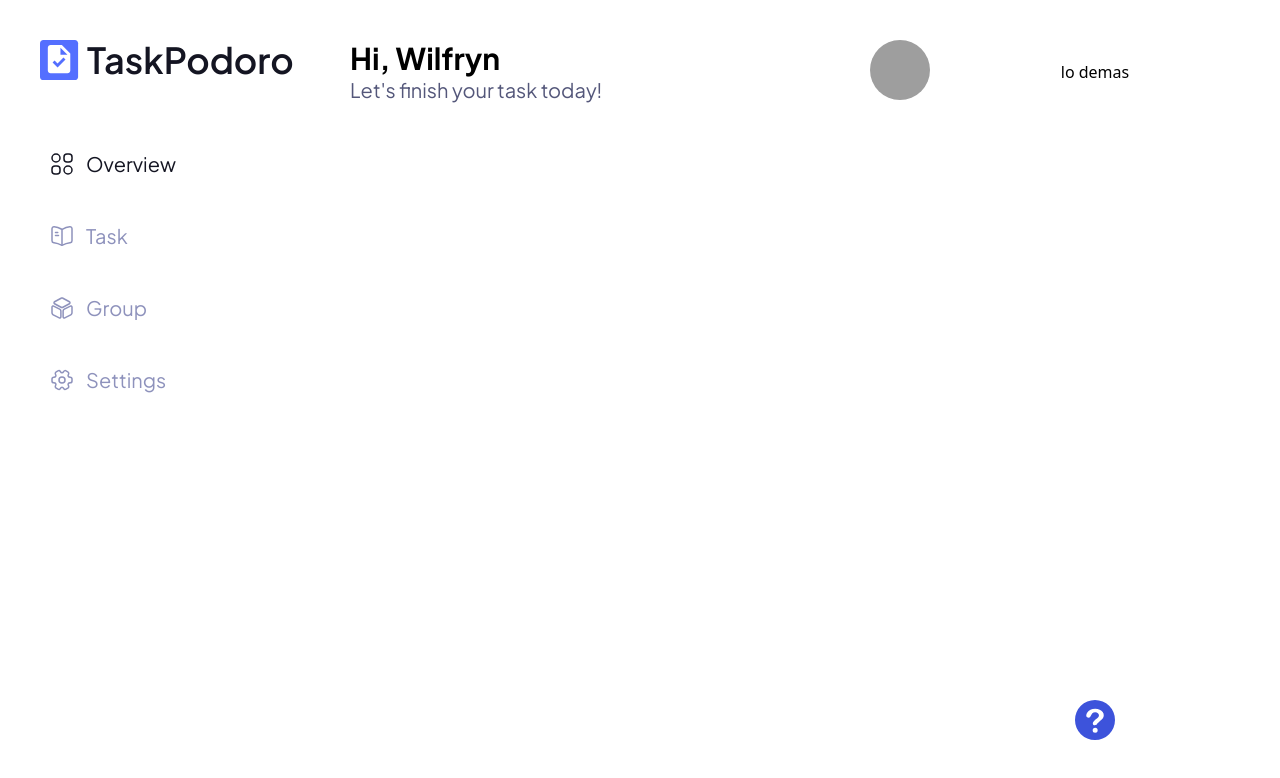
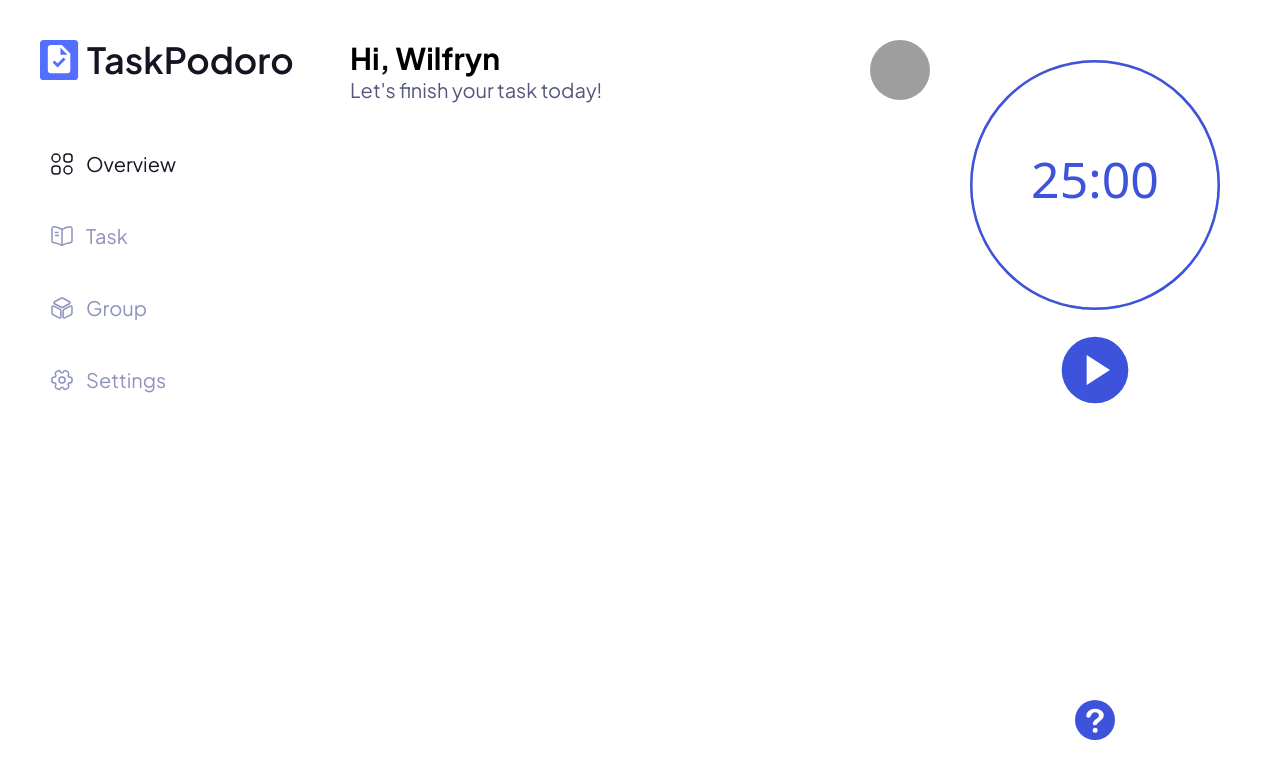
Before and after one commit to iamwilllll/TaskPodoro, a React (Vite) app: page / in a window 1280 px wide. Shown: the top 778 px of the page. Built offline with nearby package versions, Linux system fonts and the light colour scheme; grey boxes are pictures that could not be loaded.

Commit message:
feat pomodoro functionality

```diff
--- a/src/components/Pomodoro.tsx
+++ b/src/components/Pomodoro.tsx
@@ -1,20 +1,51 @@
+/* React router */
 import { Link } from 'react-router';
 
+/* Hooks */
+import { usePomodoro } from '../hooks/usePomodoro';
+
+/* Icons */
 import QuestionIcon from '../assets/icons/question-icon.svg?react';
+import PauseIcon from '../assets/icons/pause-icon.svg?react';
+import PlayIcon from '../assets/icons/play-icon.svg?react';
 
+/* Dependencies */
+import { buildStyles, CircularProgressbar } from 'react-circular-progressbar';
+import 'react-circular-progressbar/dist/styles.css';
+
+/* Types */
 type PomodoroProps = {
     className?: string;
 };
 
 function Pomodoro({ className }: PomodoroProps) {
+    const { time, isActive, setActive, formatTime } = usePomodoro();
+
     return (
-        <section className={`${className} `}>
+        <section className={`${className}`}>
             <aside className="flex h-full flex-col items-center justify-between p-5">
-                <div>lo demas</div>
+                <div>
+                    <CircularProgressbar
+                        strokeWidth={1}
+                        value={time}
+                        maxValue={1500}
+                        text={formatTime(time)}
+                        styles={buildStyles({ pathColor: '#3d53db', textColor: '#3d53db' })}
+                    />
 
-                <div className="bg">
+                    <div className="mt-5 flex items-center justify-center">
+                        <button
+                            onClick={setActive}
+                            className="text-primary-600 hover:text-secondary-300 cursor-pointer transition hover:scale-105"
+                        >
+                            {isActive ? <PauseIcon className="size-20" /> : <PlayIcon className="size-20" />}
+                        </button>
+                    </div>
+                </div>
+
+                <div className="mt-70 lg:mt-0">
                     <Link to="/help">
-                        <QuestionIcon className="text-primary-600 size-10 cursor-pointer hover:scale-105" />
+                        <QuestionIcon className="text-primary-600 hover:text-secondary-300 size-10 cursor-pointer transition hover:scale-105" />
                     </Link>
                 </div>
             </aside>
--- /dev/null
+++ b/src/hooks/usePomodoro.ts
@@ -0,0 +1,32 @@
+import { useEffect, useState } from 'react';
+export const usePomodoro = () => {
+    const [time, setTime] = useState(1500);
+    const [isActive, setIsActive] = useState(false);
+
+    const setActive = () => {
+        setIsActive((prev) => (prev ? false : true));
+    };
+
+    useEffect(() => {
+        if (!isActive || time <= 0) return;
+
+        const interval = setInterval(() => {
+            setTime((prev) => prev - 1);
+        }, 1000);
+
+        return () => clearInterval(interval);
+    }, [isActive, time]);
+
+    const formatTime = (time: number): string => {
+        const minutes = `${Math.floor(time / 60)}`.padStart(2, '0');
+        const seconds = `${time % 60}`.padStart(2, '0');
+
+        return `${minutes}:${seconds}`;
+    };
+    return {
+        time,
+        isActive,
+        setActive,
+        formatTime,
+    };
+};
```
